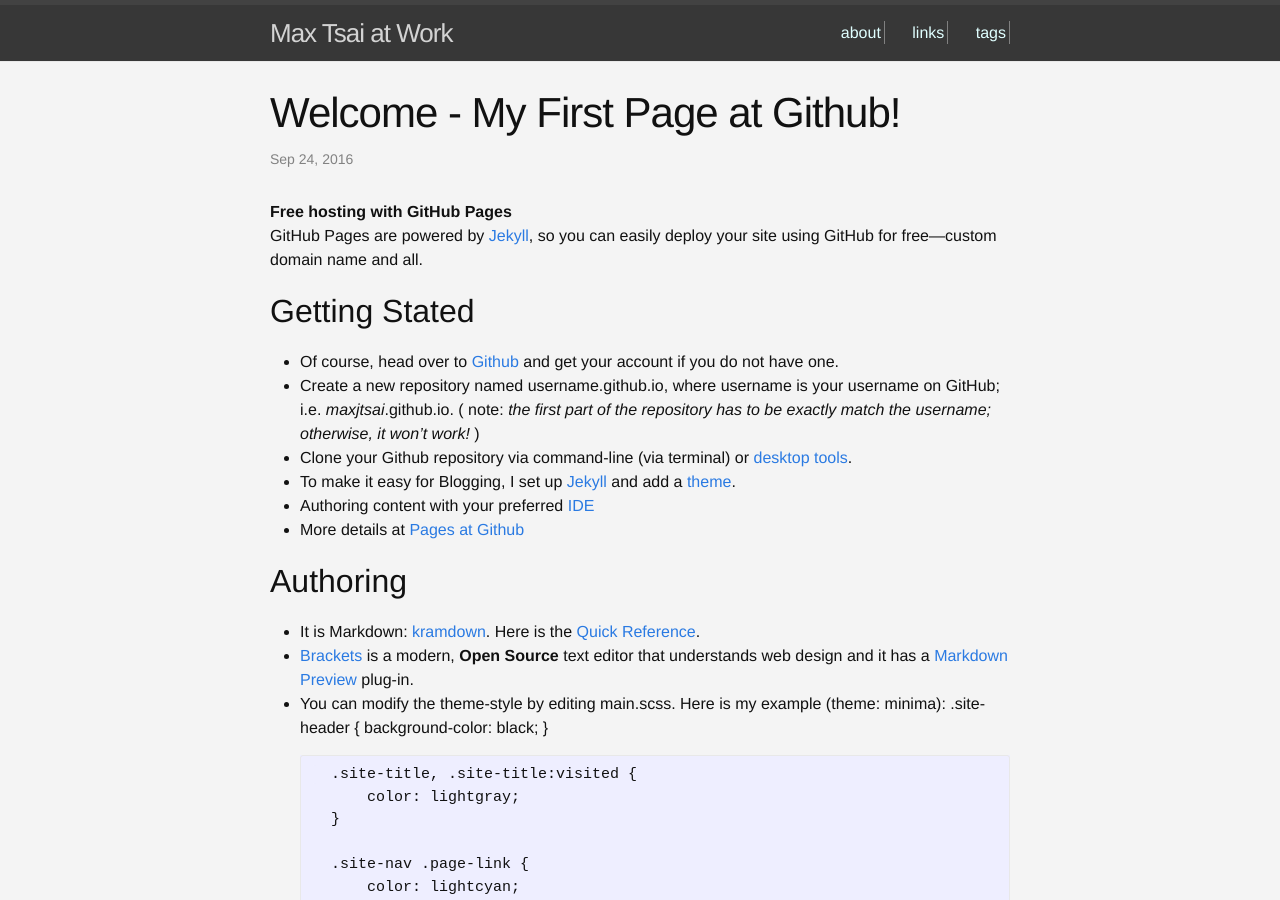
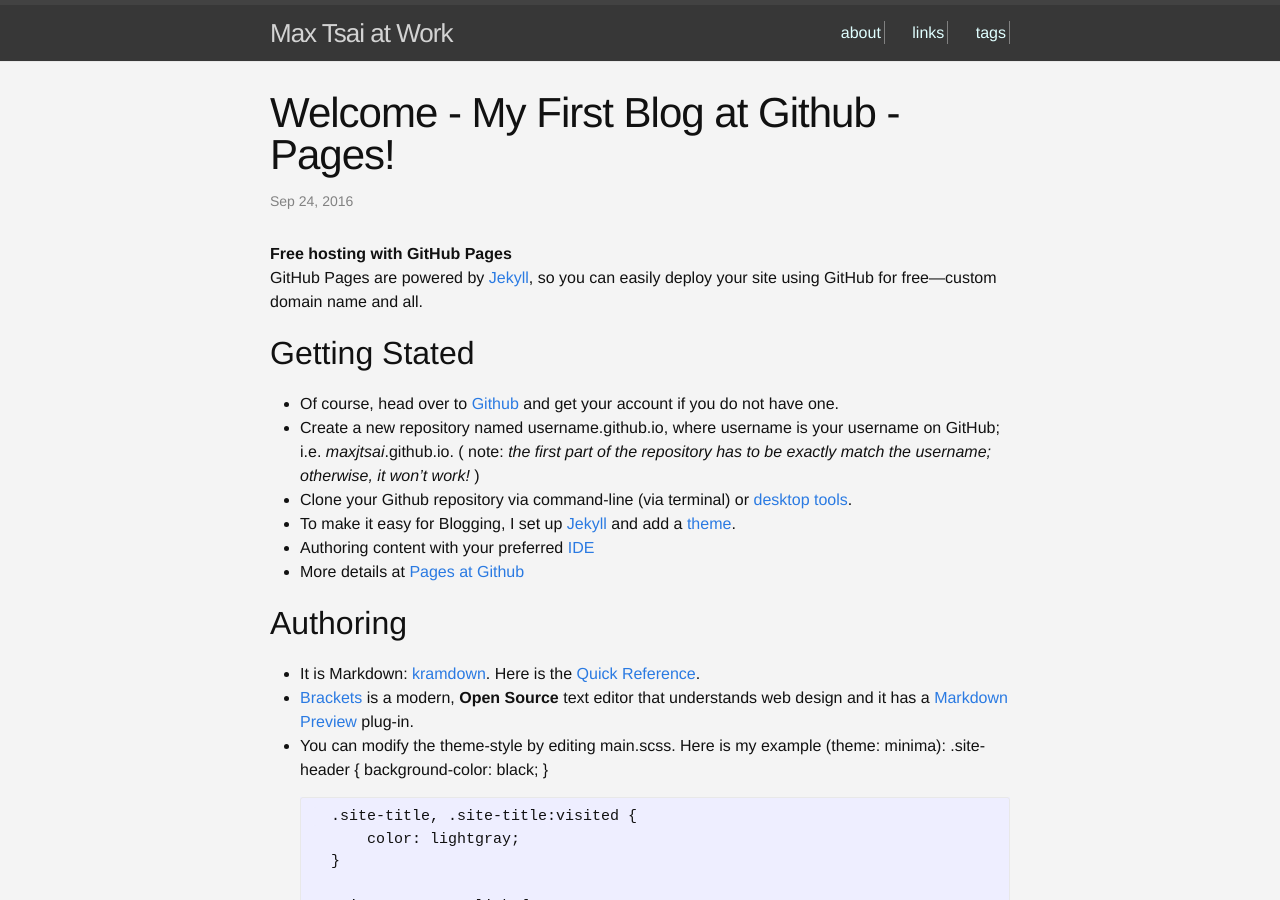
Before and after one commit to JANQLIANGTSAI/janqliangtsai.github.io, a Jekyll site: the page built from _posts/2016-09-24-0923-mypage.markdown, in a window 1280 px wide and 900 px high. Built offline with Jekyll 4.4.1, drawn with Linux system fonts in a browser that asks for light colours.

Commit message:
Blog#1 Final

```diff
--- a/_posts/2016-09-24-0923-mypage.markdown
+++ b/_posts/2016-09-24-0923-mypage.markdown
@@ -1,6 +1,6 @@
 ---
 layout: post
-title:  "Welcome - My First Page at Github!"
+title:  "Welcome - My First Blog at Github - Pages!"
 date:   2016-09-24 09:00:00 -0700
 categories: maxtsai update
 tags: maxtsai howto github blog
```
